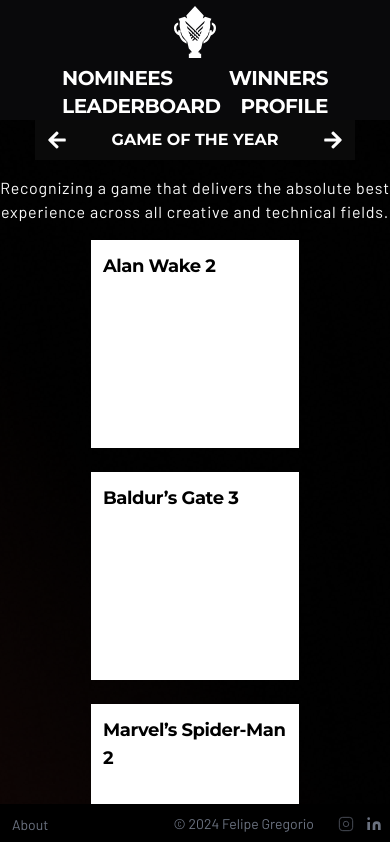
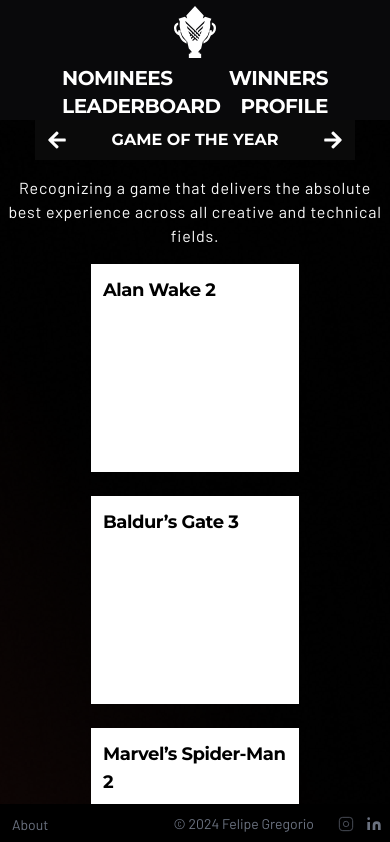
Before and after one commit to flp-gregorio/goty-bet, a React (Vite) app: page /nominees in a window 390 px wide. Shown: the top 842 px of the page. Built offline with nearby package versions, Linux system fonts and the light colour scheme.

Commit message:
refactor: Update Nominees page description styling to smaller devices

```diff
--- a/src/pages/Nominees/index.tsx
+++ b/src/pages/Nominees/index.tsx
@@ -39,7 +39,7 @@ const Nominees = () => {
           onNext={handleNextCategory}
           headerText={currentCategoryKey}
         />
-        <p className="my-4 text-neutral-50 font-barlow tracking-wider max-w-2xl text-center">{currentCategory.description}</p>
+        <p className="my-4 text-neutral-50 font-barlow tracking-wider md:max-w-2xl text-center mx-2">{currentCategory.description}</p>
         <div className="hidden lg:flex flex-col">
           <div className="grid gap-6 grid-cols-3 grid-rows-1">
             {cardsData.slice(0, 3).map((nomineeData, index) => (
```
